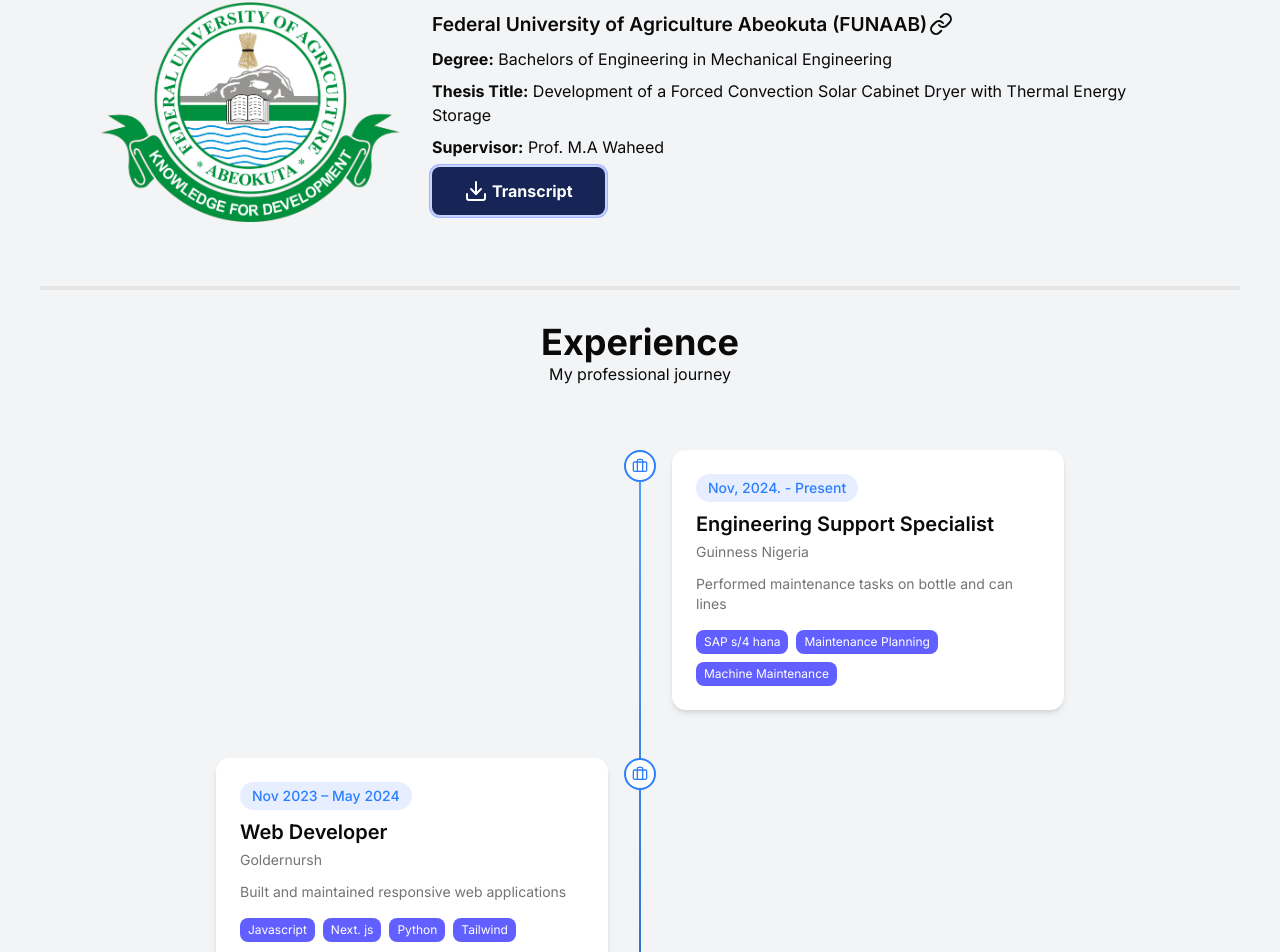
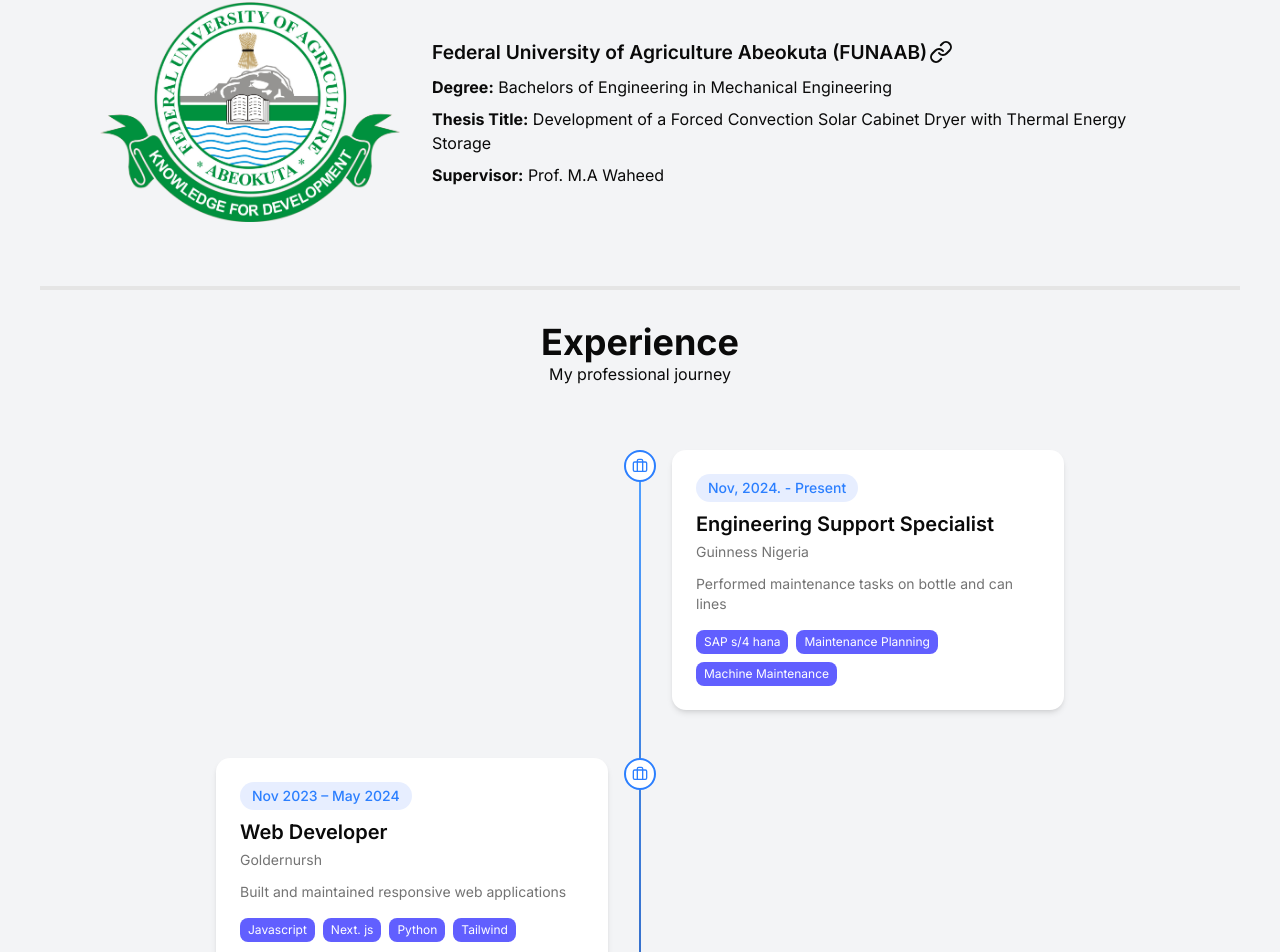
Before and after one commit to really-riel/AdeoluAcademicPortfolio, a Next.js app: page / in a window 1280 px wide. Shown: the part 2610-3562 px from the top of the page. Built offline with nearby package versions, Linux system fonts and the light colour scheme.

Commit message:
cv update

```diff
--- a/components/Home/Education/Education.tsx
+++ b/components/Home/Education/Education.tsx
@@ -50,7 +50,7 @@
               <span className="font-bold">Supervisor:</span> Prof. M.A
               Waheed{" "}
             </p>
-            <div className="">
+            {/* <div className="">
               <a
                 href="/Docs/Adeolu-Transcript.pdf"
                 download
@@ -59,7 +59,7 @@
                 <Download />
                 <p>Transcript</p>
               </a>
-            </div>
+            </div> */}
           </div>
         </div>
       </div>
--- a/components/Home/Navbar/Nav.tsx
+++ b/components/Home/Navbar/Nav.tsx
@@ -72,7 +72,7 @@
         </div>
         <div className="flex items-center space-x-2">
           <a
-            href="/Docs/Adeolu_Adeyinka_CV_Transcript_.pdf"
+            href="/Docs/Adeolu_Adeyinka_CV.pdf"
             className="boxborder relative z-20 inline-flex items-center justify-center w-auto px-2  py-3 overflow-hidden font-bold text-white transition-all duration-300 bg-blue-900 rounded-md cursor-pointer group ring-offset-2 ring-1 ring-indigo-300 ring-offset-indigo-200 hover:ring-offset-indigo-500 ease focus:outline-none  gap-1 text-sm "
             download
           >
```
Also changed, not shown: 1 other file (tests, documents, lock files or other folders).
